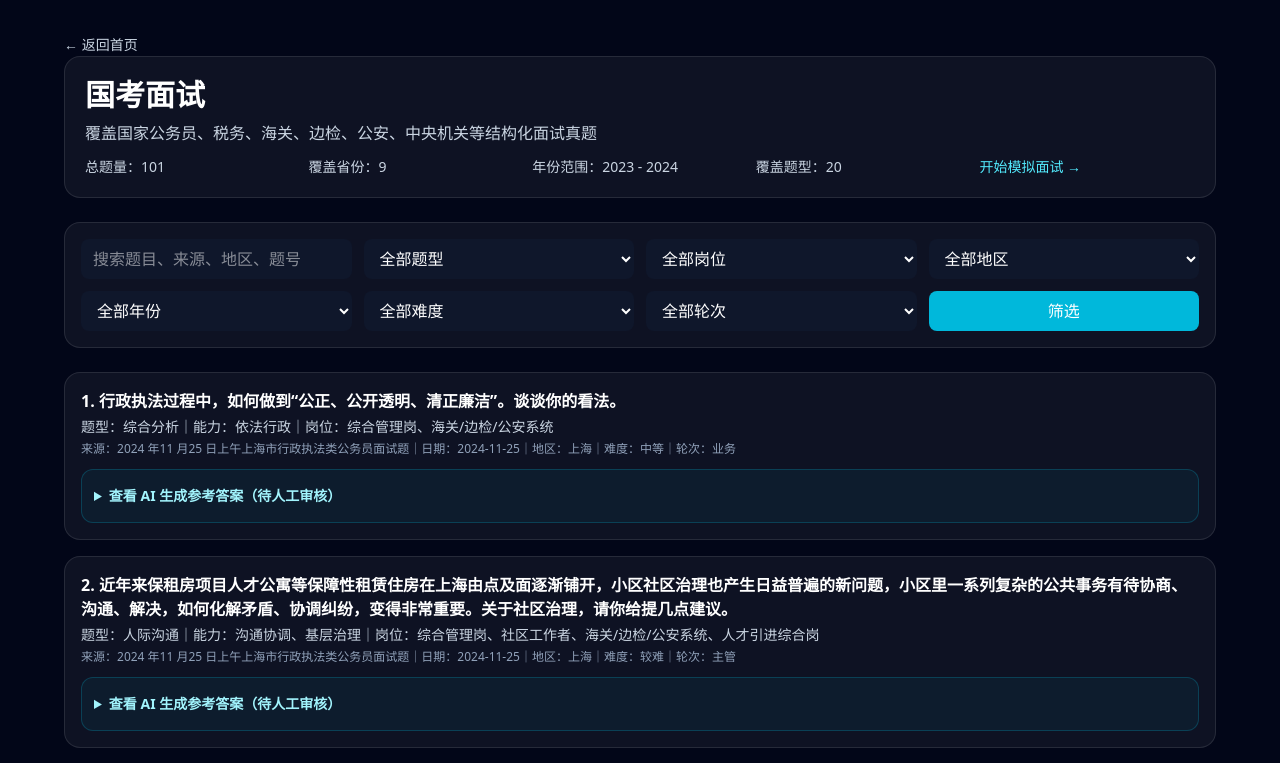
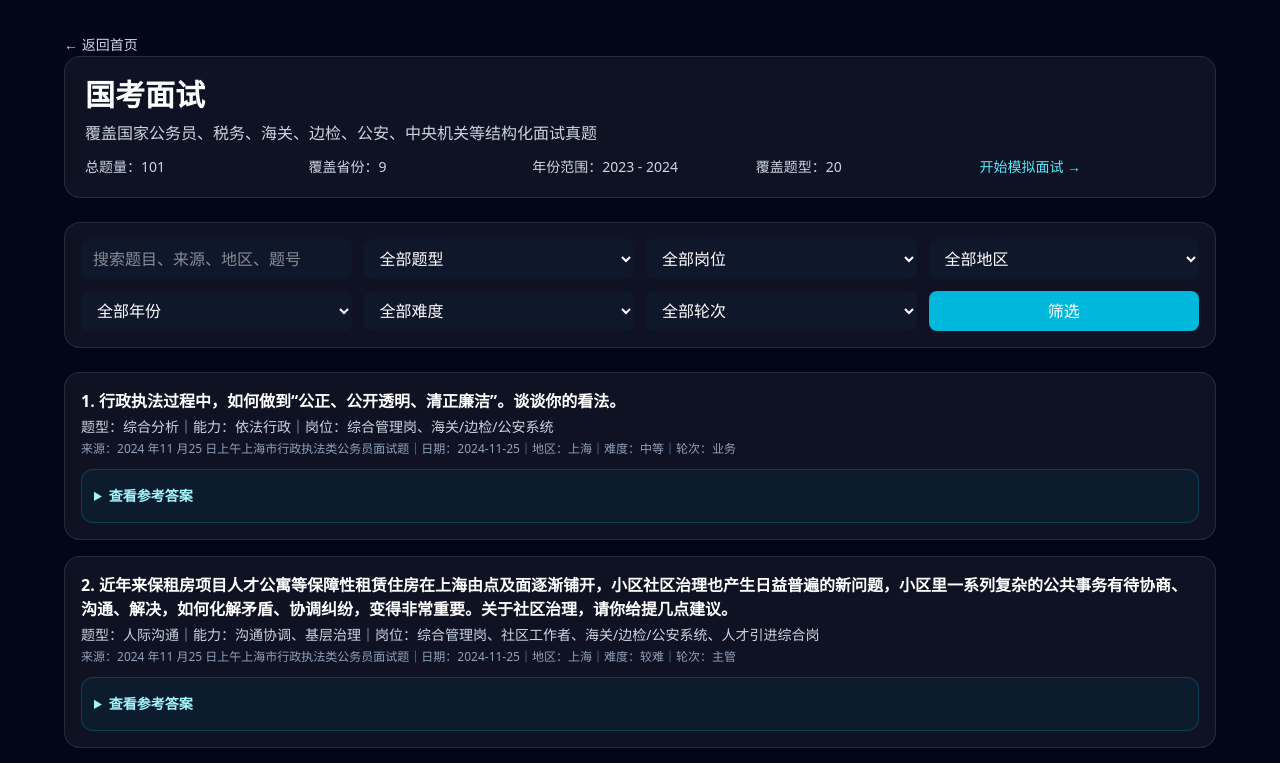
Before and after one commit to pancunzhi1124-pixel/xiaohongshu-interview-platform, a Next.js app: page /banks/national-civil-service in a window 1280 px wide. Shown: the top 763 px of the page. Built offline with nearby package versions, Linux system fonts and the light colour scheme.

Commit message:
chore: simplify reference answer button text

```diff
--- a/app/banks/[bankId]/page.tsx
+++ b/app/banks/[bankId]/page.tsx
@@ -161,7 +161,7 @@ export default async function BankPage({ params, searchParams }: BankPageProps)
                   {q.answerStatus === "pending" && <p className="mt-2 text-sm text-amber-300">参考答案暂未整理，可先使用 AI 模拟面试进行作答训练。</p>}
                   {q.answerStatus === "answered" && q.answer && (
                     <details className="mt-3 rounded-xl border border-cyan-400/20 bg-cyan-400/5 p-3 text-sm leading-7 text-slate-100">
-                      <summary className="cursor-pointer font-semibold text-cyan-200">查看 AI 生成参考答案（待人工审核）</summary>
+                      <summary className="cursor-pointer font-semibold text-cyan-200">查看参考答案</summary>
                       <div className="mt-3 rounded-lg bg-slate-950/70 p-4">
                         <p className="whitespace-pre-line leading-8">{formatAnswerForDisplay(q.answer)}</p>
                       </div>
```
